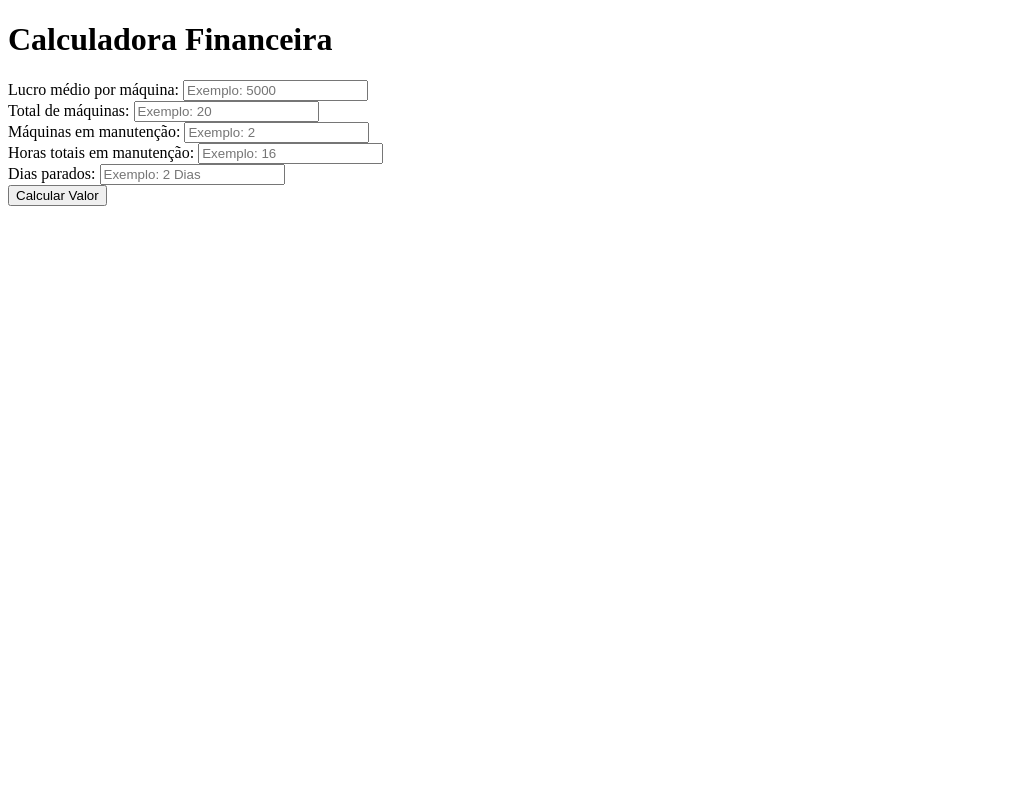
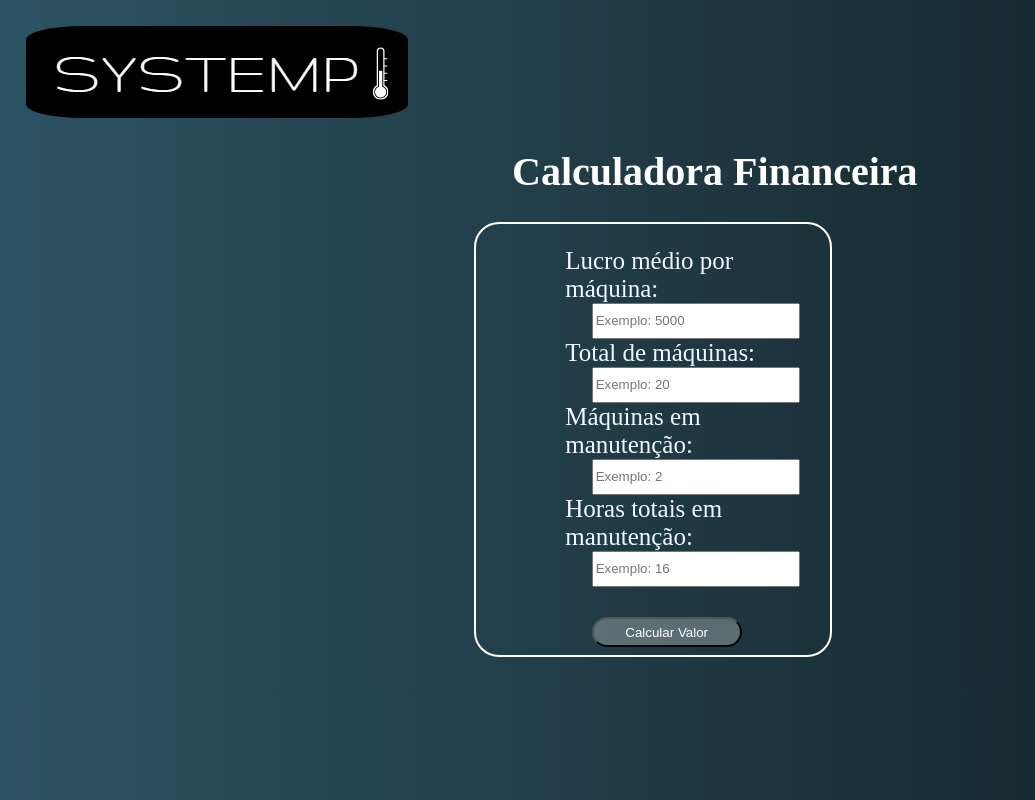
Before and after one commit to MatheusPatricio013/Projeto-grupo-6, a plain HTML site: page index.html in a window 1280 px wide. Shown: the whole page, without its empty margins (0-1035 px from the left). Drawn offline with Linux system fonts and the light colour scheme.

Commit message:
Co-authored-by: Lucas Evangelista <EvangelistaL@users.noreply.github.com> Co-authored-by: Gabriel Nogueira <gabrienogueiradacosta@users.noreply.github.com> Co-authored-by: MauricioMSoares <MauricioMSoares@users.noreply.github.com> Co-authored-by: pedro-ps <pedro-ps@users.noreply.github.com>

```diff
--- a/index.html
+++ b/index.html
@@ -10,7 +10,7 @@
 </head>
 
 <body>
-
+    <img id='logo' src="logoblack.png">
     <h1>Calculadora Financeira</h1>
 
    <!-- <p> Este programa tem a finalidade de informar o usuário sobre a perda de lucro em casos de falhas
@@ -25,22 +25,21 @@
 
             A class input_from é padrao nos inputs do form para a manipulação css
         -->
+    <div id="formulario">
+        <form class="box_form">
+        <label for="input_lucro_medio_maquina" class="label_form" > Lucro médio por máquina:</label><br>
+        <input class="input_form" id="input_lucro_medio_maquina" placeholder="Exemplo: 5000"><br>
+        <label for="input_total_maquinas" class="label_form">Total de máquinas:</label><br>
+        <input class="input_form"id="input_total_maquinas" placeholder="Exemplo: 20"><br>
+        <label for="input_maquinas_off" class="label_form">Máquinas em manutenção:</label><br>
+        <input class="input_form"id="input_maquinas_off" placeholder="Exemplo: 2"><br>
+        <label for="input_horas_off" class="label_form">Horas totais em manutenção:</label><br>
+        <input class="input_form"id="input_horas_off" placeholder="Exemplo: 16"><br><br>
+        <input class="input_submit" type="button" onclick="calcula_perda()" value="Calcular Valor"></input>
+    </form>
+    </div>
+    <div id="mensagem"></div>
 
-    <form id="form">
-
-        <label for="input_lucro_medio_maquina" class="label_form" > Lucro médio por máquina:</label> <input class="input_form" id="input_lucro_medio_maquina" placeholder="Exemplo: 5000"><br>
-        <label for="input_total_maquinas" class="label_form">Total de máquinas:</label> <input class="input_form"id="input_total_maquinas" placeholder="Exemplo: 20"><br>
-        <label for="input_maquinas_off" class="label_form">Máquinas em manutenção:</label> <input class="input_form"id="input_maquinas_off" placeholder="Exemplo: 2"><br>
-        <label for="input_horas_off" class="label_form">Horas totais em manutenção:</label> <input class="input_form"id="input_horas_off" placeholder="Exemplo: 16" minlength="1" maxlength="24"><br>
-        <label for="input_dias_parado" class="label_form">Dias parados:</label> <input class="input_form" id="input_dias_parado" placeholder="Exemplo: 2 Dias"><br>
-
-    </form>
-
-    <input class="input_submit" type="submit" onclick="calcula_perda()" value="Calcular Valor"></input>
-
-
-
-    <div id="mensagem"></div>
 </body>
 <script src="script.js"></script>
 </html>
--- a/script.js
+++ b/script.js
@@ -0,0 +1,37 @@
+function calcula_perda() {
+    var lucro_medio_maquina = Number(input_lucro_medio_maquina.value);
+    var total_maquinas = Number(input_total_maquinas.value);
+    var maquinas_off = Number(input_maquinas_off.value);
+    var horas_off = Number(input_horas_off.value);
+
+    var lucro_total = lucro_medio_maquina * total_maquinas * horas_off;
+    var perda_total = lucro_medio_maquina * maquinas_off * horas_off;
+
+    var porcentagem_perda = (perda_total * 100) / lucro_total;
+
+   if (maquinas_off > total_maquinas ){
+       return mensagem.innerHTML='Digite um total de máquinas válido'
+   }
+
+    if(lucro_medio_maquina == ''){
+        return mensagem.innerHTML='Digite o lucro médio'
+        input_lucro_medio_maquina.style.borderColor = 'red'
+    }
+    else if(total_maquinas == ''){
+        return mensagem.innerHTML='Digite o total de máquinas'
+        input_total_maquinas.style.borderColor = 'red'
+    }
+    else if (maquinas_off == ''){
+        return mensagem.innerHTML='Digite o total de máquinas em manutenção'
+        input_maquinas_off.style.borderColor = 'red'
+    }
+    else if(horas_off == ''){
+        return mensagem.innerHTML = 'Digite as horas em manutenção'
+        input_horas_off.style.borderColor='red'
+    }
+    else{
+        mensagem.innerHTML = `O valor perdido será de ${perda_total.toLocaleString("pt-BR", {style:"currency", currency:"BRL"})},
+        equivalente a ${porcentagem_perda.toFixed(1)}
+        % <br>da renda da indústria durante as horas em manutenção.`
+    }
+}
--- a/style.css
+++ b/style.css
@@ -0,0 +1,62 @@
+body{
+    margin: 0;
+    background: linear-gradient(to left, #0f2027, #203a43, #2c5364);
+    color: white;
+}
+h1 {
+    color: rgb(255, 255, 255);
+    margin-left: 40%;
+    font-size: 40px;
+}
+.box_form{
+    padding-top: 5%;
+    margin-left: 20%;
+    font-size: 25px;
+    color: aliceblue;
+    font-family: 'Times New Roman', Times, serif;
+    border: solid white 2px;
+    border-radius: 25px;
+    padding-left: 20%;
+}
+#formulario{
+    width: 35%;
+    height: 4%;
+    margin-left: 30%;
+    border-radius: 25px;
+}
+.input_submit{
+    width: 150px;
+    margin-left: 10%;
+    margin-bottom: 3%;
+    background-color: rgba(255, 255, 255, 0.267);
+    color: white;
+    border-radius: 15px;
+}
+.input_submit:hover {
+    transition: 1s;
+    background-color: rgba(5, 0, 0, 0.561);
+    width: 170px;
+    height: 30px;
+}
+
+.input_form {
+    margin-left: 10%;
+}
+
+input {
+    width: 200px;
+    height: 30px;
+
+}
+
+#mensagem {
+    margin-top: 3%;
+    margin-left: 33%;
+    font-size: 30px;
+}
+#logo{
+    margin-top: 2%;
+    position: relative;
+    left: 2%;
+    border-radius: 15%;
+}
```
Also changed, not shown: logoblack.png (added).
